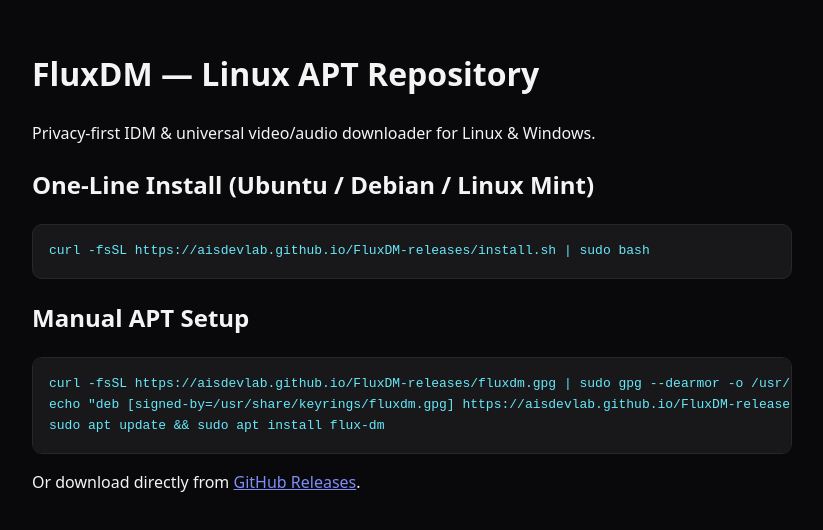
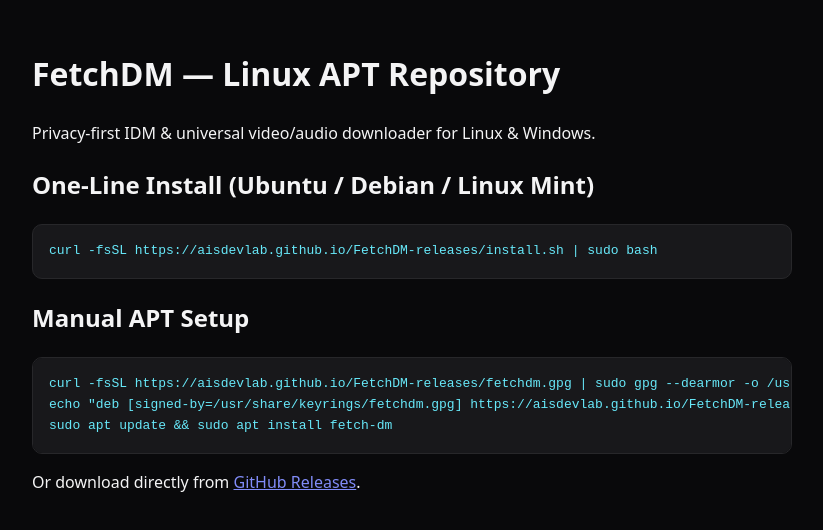
Before and after one commit to AISDevLab/FetchDM-releases, a plain HTML site: page index.html in a window 1280 px wide. Shown: the whole page, without its empty margins (228-1051 px from the left). Drawn offline with Linux system fonts and the light colour scheme.

Commit message:
deploy: AISDevLab/FetchDM@2c97dc8587dc741f3ea44d954e81043a462f2023

```diff
--- a/index.html
+++ b/index.html
@@ -2,7 +2,7 @@
 <html lang="en">
 <head>
   <meta charset="utf-8" />
-  <title>FluxDM APT Repository</title>
+  <title>FetchDM APT Repository</title>
   <style>
     body { font-family: system-ui, sans-serif; max-width: 760px; margin: 3rem auto; padding: 0 1.25rem; background: #09090b; color: #f4f4f5; line-height: 1.6; }
     pre { background: #18181b; border: 1px solid #27272a; padding: 1rem; border-radius: 10px; overflow-x: auto; color: #67e8f9; }
@@ -10,14 +10,14 @@
   </style>
 </head>
 <body>
-  <h1>FluxDM — Linux APT Repository</h1>
+  <h1>FetchDM — Linux APT Repository</h1>
   <p>Privacy-first IDM &amp; universal video/audio downloader for Linux &amp; Windows.</p>
   <h2>One-Line Install (Ubuntu / Debian / Linux Mint)</h2>
-  <pre>curl -fsSL https://aisdevlab.github.io/FluxDM-releases/install.sh | sudo bash</pre>
+  <pre>curl -fsSL https://aisdevlab.github.io/FetchDM-releases/install.sh | sudo bash</pre>
   <h2>Manual APT Setup</h2>
-  <pre>curl -fsSL https://aisdevlab.github.io/FluxDM-releases/fluxdm.gpg | sudo gpg --dearmor -o /usr/share/keyrings/fluxdm.gpg
-echo "deb [signed-by=/usr/share/keyrings/fluxdm.gpg] https://aisdevlab.github.io/FluxDM-releases ./" | sudo tee /etc/apt/sources.list.d/fluxdm.list
-sudo apt update && sudo apt install flux-dm</pre>
-  <p>Or download directly from <a href="https://github.com/AISDevLab/FluxDM-releases/releases">GitHub Releases</a>.</p>
+  <pre>curl -fsSL https://aisdevlab.github.io/FetchDM-releases/fetchdm.gpg | sudo gpg --dearmor -o /usr/share/keyrings/fetchdm.gpg
+echo "deb [signed-by=/usr/share/keyrings/fetchdm.gpg] https://aisdevlab.github.io/FetchDM-releases ./" | sudo tee /etc/apt/sources.list.d/fetchdm.list
+sudo apt update && sudo apt install fetch-dm</pre>
+  <p>Or download directly from <a href="https://github.com/AISDevLab/FetchDM-releases/releases">GitHub Releases</a>.</p>
 </body>
 </html>
```
Also changed, not shown: 14 other files.
